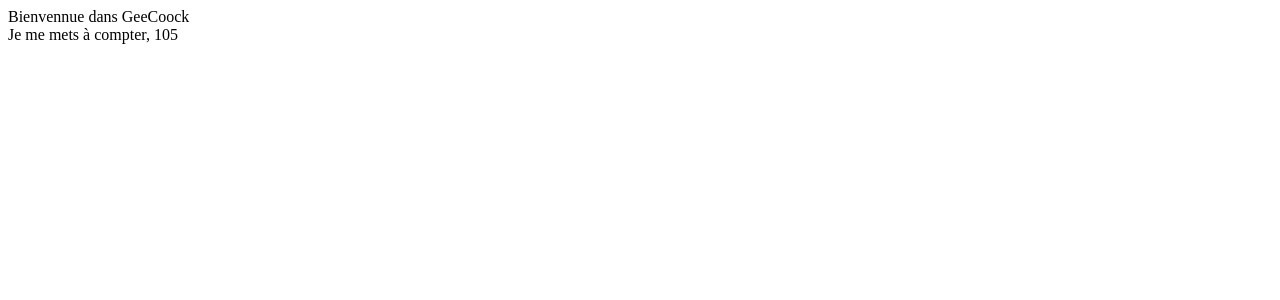
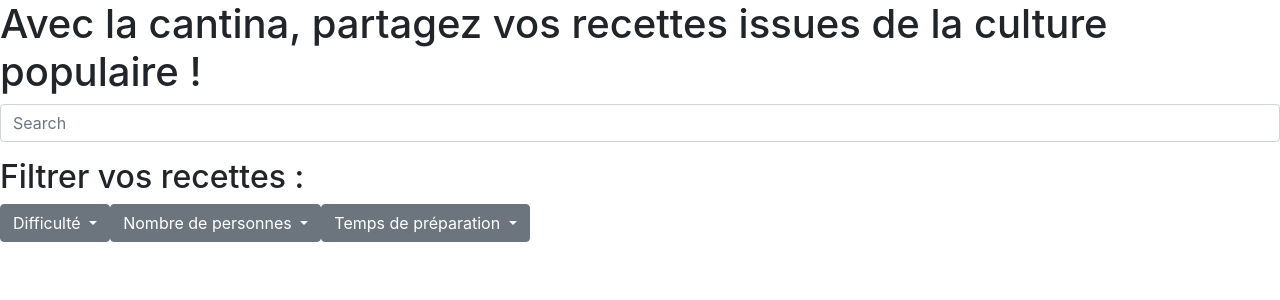
Before and after one commit to sebastienfernandez/GeeCoock, a Vue app: page / in a window 1280 px wide. Shown: the top 300 px of the page. Built offline with nearby package versions, Linux system fonts and the light colour scheme.

Commit message:
installation de bootstrap + début d'integration

```diff
--- a/package.json
+++ b/package.json
@@ -1,5 +1,5 @@
 {
-  "name": "GeeCoock",
+  "name": "Cantina",
   "version": "1.0.0",
   "description": "",
   "main": "index.js",
@@ -21,6 +21,7 @@
     "webpack-dev-server": "^3.8.0"
   },
   "dependencies": {
+    "bootstrap": "^4.3.1",
     "ts-vue-loader": "^1.0.1",
     "vue": "^2.6.10",
     "vue-loader": "^15.4.2",
--- a/src/App.vue
+++ b/src/App.vue
@@ -1,6 +1,56 @@
 <template>
-    <div>Bienvennue dans GeeCoock<br>Je me mets à compter, {{ start + number }}</div>
+    <div>
+        <header>
+            <h1>Avec la cantina, partagez vos recettes issues de la culture populaire !</h1>
+            <div class="md-form active-pink active-pink-2 mb-3 mt-0">
+                <input class="form-control" type="text" placeholder="Search" aria-label="Search">
+            </div>
+        </header>
+        <main>
+            <section>
+                <h2>Filtrer vos recettes : </h2>
+                <div class="btn-group">
+                    <div class="dropdown">
+                        <button class="btn btn-secondary dropdown-toggle" type="button" id="dropdownMenuButton" data-toggle="dropdown" aria-haspopup="true" aria-expanded="false">
+                            Difficulté
+                        </button>
+                        <div class="dropdown-menu" aria-labelledby="dropdownMenuButton">
+                            <button class="dropdown-item" href="#">Padawan</button>
+                            <button class="dropdown-item" href="#">Jedi</button>
+                            <button class="dropdown-item" href="#">Maître</button>
+                        </div>
+                    </div>
+                    <div class="dropdown">
+                        <button class="btn btn-secondary dropdown-toggle" type="button" id="dropdownMenuButton" data-toggle="dropdown" aria-haspopup="true" aria-expanded="false">
+                            Nombre de personnes
+                        </button>
+                        <div class="dropdown-menu" aria-labelledby="dropdownMenuButton">
+                            <button class="dropdown-item" href="#">1-2</button>
+                            <button class="dropdown-item" href="#">3-4</button>
+                            <button class="dropdown-item" href="#">5-6</button>
+                            <button class="dropdown-item" href="#">7+</button>
+                        </div>
+                    </div>
+                    <div class="dropdown">
+                    <button class="btn btn-secondary dropdown-toggle" type="button" id="dropdownMenuButton" data-toggle="dropdown" aria-haspopup="true" aria-expanded="false">
+                        Temps de préparation
+                    </button>
+                    <div class="dropdown-menu" aria-labelledby="dropdownMenuButton">
+                        <button class="dropdown-item" href="#">gg</button>
+                        <button class="dropdown-item" href="#">Another action</button>
+                        <button class="dropdown-item" href="#">Something else here</button>
+                    </div>
+                    </div>
+                </div>
+            </section>
+            <section></section>
+        </main>
+    </div>
 </template>
+
+<style>
+
+</style>
 
 
 
--- a/src/index.html
+++ b/src/index.html
@@ -1,10 +1,20 @@
 <!DOCTYPE html>
 <html>
     <head>
-        <title>GeeCoock</title>
+        <title>Cantina</title>
+        <link rel="stylesheet"
+              href="https://stackpath.bootstrapcdn.com/bootstrap/4.3.1/css/bootstrap.min.css"
+              integrity="sha384-ggOyR0iXCbMQv3Xipma34MD+dH/1fQ784/j6cY/iJTQUOhcWr7x9JvoRxT2MZw1T"
+              crossorigin="anonymous"
+        >
     </head>
     <body>
-        <div id="app"></div>
+        <div id="app">
+
+        </div>
         <script src="/dist/main.js"></script>
+        <script src="https://code.jquery.com/jquery-3.3.1.slim.min.js" integrity="sha384-q8i/X+965DzO0rT7abK41JStQIAqVgRVzpbzo5smXKp4YfRvH+8abtTE1Pi6jizo" crossorigin="anonymous"></script>
+        <script src="https://cdnjs.cloudflare.com/ajax/libs/popper.js/1.14.7/umd/popper.min.js" integrity="sha384-UO2eT0CpHqdSJQ6hJty5KVphtPhzWj9WO1clHTMGa3JDZwrnQq4sF86dIHNDz0W1" crossorigin="anonymous"></script>
+        <script src="https://stackpath.bootstrapcdn.com/bootstrap/4.3.1/js/bootstrap.min.js" integrity="sha384-JjSmVgyd0p3pXB1rRibZUAYoIIy6OrQ6VrjIEaFf/nJGzIxFDsf4x0xIM+B07jRM" crossorigin="anonymous"></script>
     </body>
 </html>
```
Also changed, not shown: 1 other file (tests, documents, lock files or other folders).
